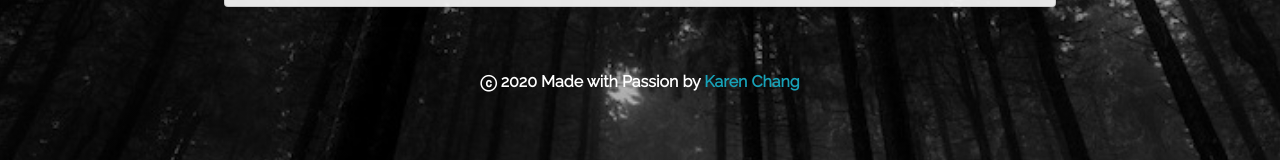
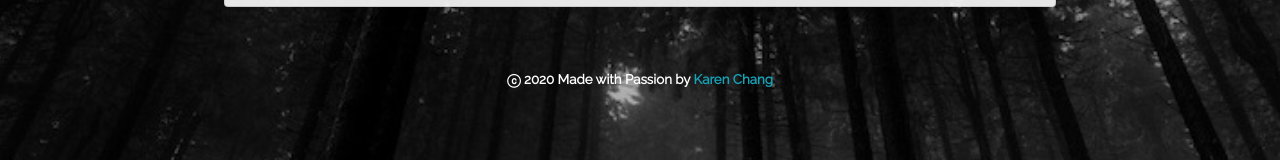
Before and after one commit to karen-developer/react-random-quote-machine, a React (Create React App) app: page / in a window 1280 px wide. Shown: the part 538-698 px from the top of the page. Built offline with nearby package versions, Linux system fonts and the light colour scheme.

Commit message:
update css

```diff
--- a/src/index.css
+++ b/src/index.css
@@ -8,6 +8,10 @@ body {
   background-repeat: no-repeat;
   background-size: cover;
   height: 100vh;
+}
+
+p {
+  font-size: smaller;
 }
 
 .card {
```
